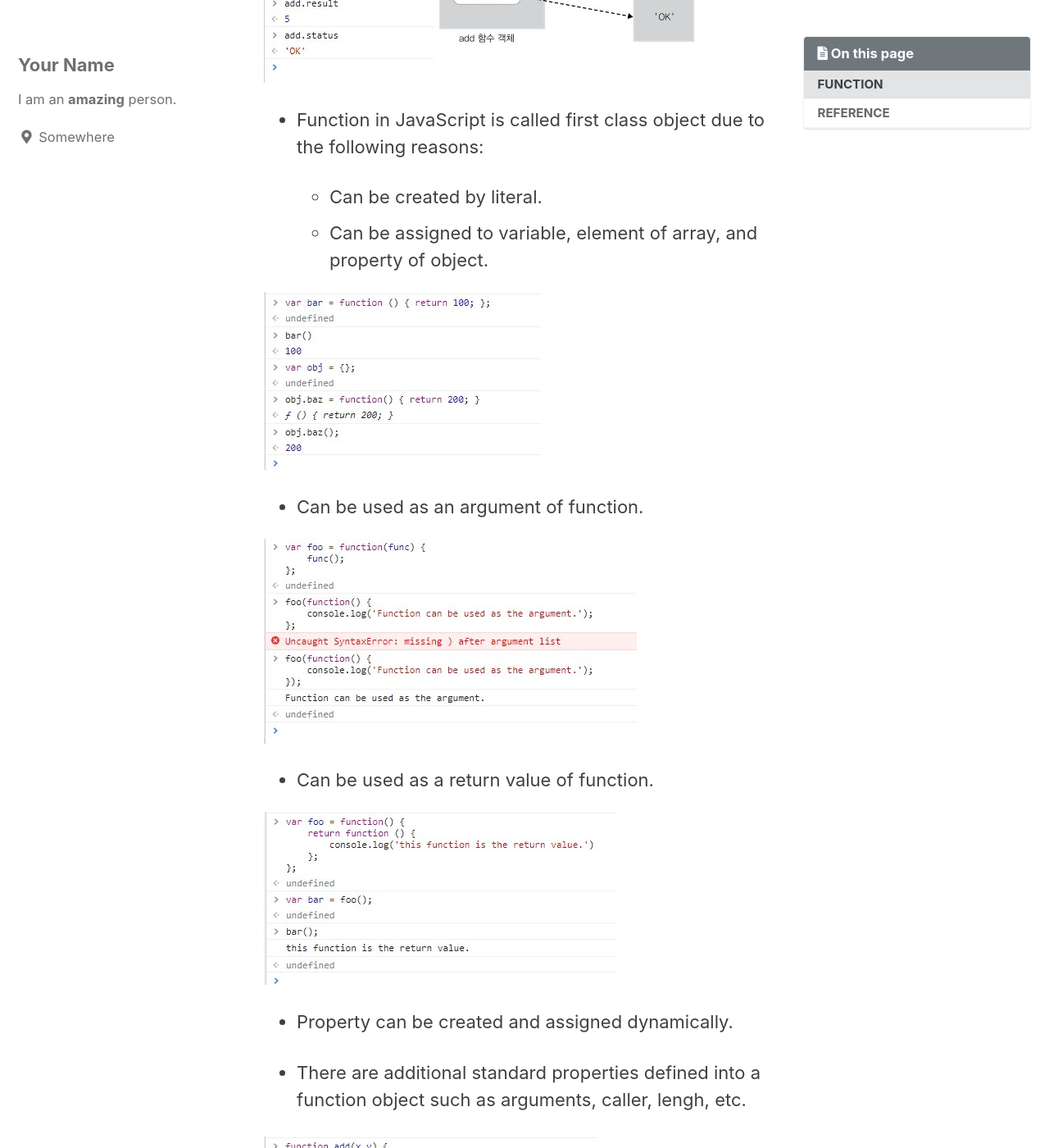
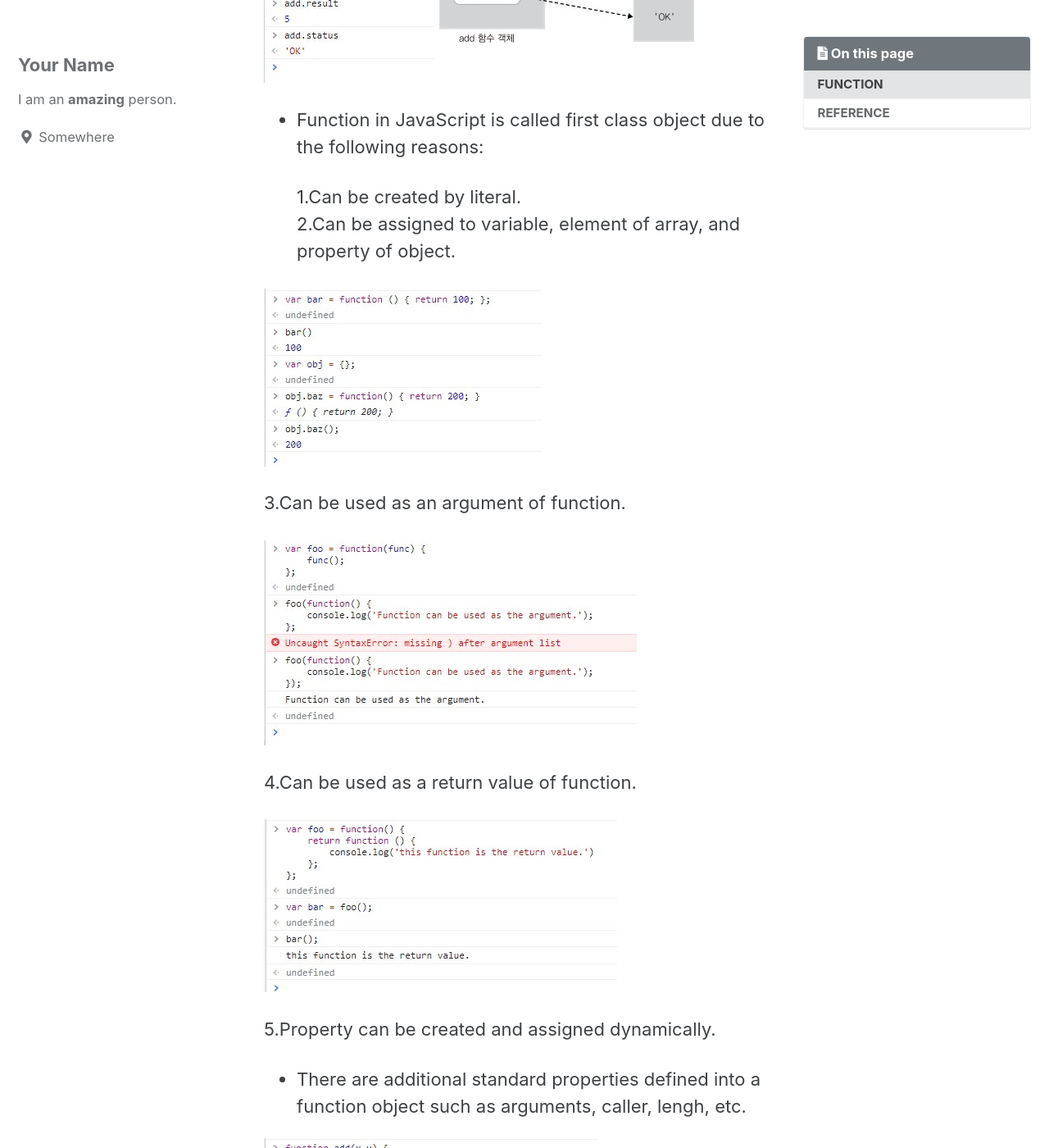
Before and after one commit to redshrimp0310/redshrimp0310.github.io, a Jekyll site: the page built from _posts/2021-12-22-JavaScript.md, in a window 1280 px wide and 1400 px high, scrolled down 3353 px. Shown: the whole window at 82% size. Built offline with Jekyll 4.4.1, drawn with Linux system fonts in a browser that asks for light colours; cached includes are drawn as plain includes.

Commit message:
Update 2021-12-22-JavaScript.md

```diff
--- a/_posts/2021-12-22-JavaScript.md
+++ b/_posts/2021-12-22-JavaScript.md
@@ -73,20 +73,20 @@ It can lead to the unexpected errors and is not normally recommended.
 
 * Function in JavaScript is called first class object due to the following reasons:
 
-  * Can be created by literal.
-  * Can be assigned to variable, element of array, and property of object.
+  1.Can be created by literal.
+  2.Can be assigned to variable, element of array, and property of object.
 
 ![JS](/img/JavaScript/JS2/2021-12-22-JS2-11.jpg)
 
-  * Can be used as an argument of function.
+  3.Can be used as an argument of function.
 
 ![JS](/img/JavaScript/JS2/2021-12-22-JS2-12.jpg)
 
-  * Can be used as a return value of function.
+  4.Can be used as a return value of function.
 
 ![JS](/img/JavaScript/JS2/2021-12-22-JS2-13.jpg)
 
-  * Property can be created and assigned dynamically.
+  5.Property can be created and assigned dynamically.
 
 * There are additional standard properties defined into a function object such as arguments, caller, lengh, etc.
 
```
